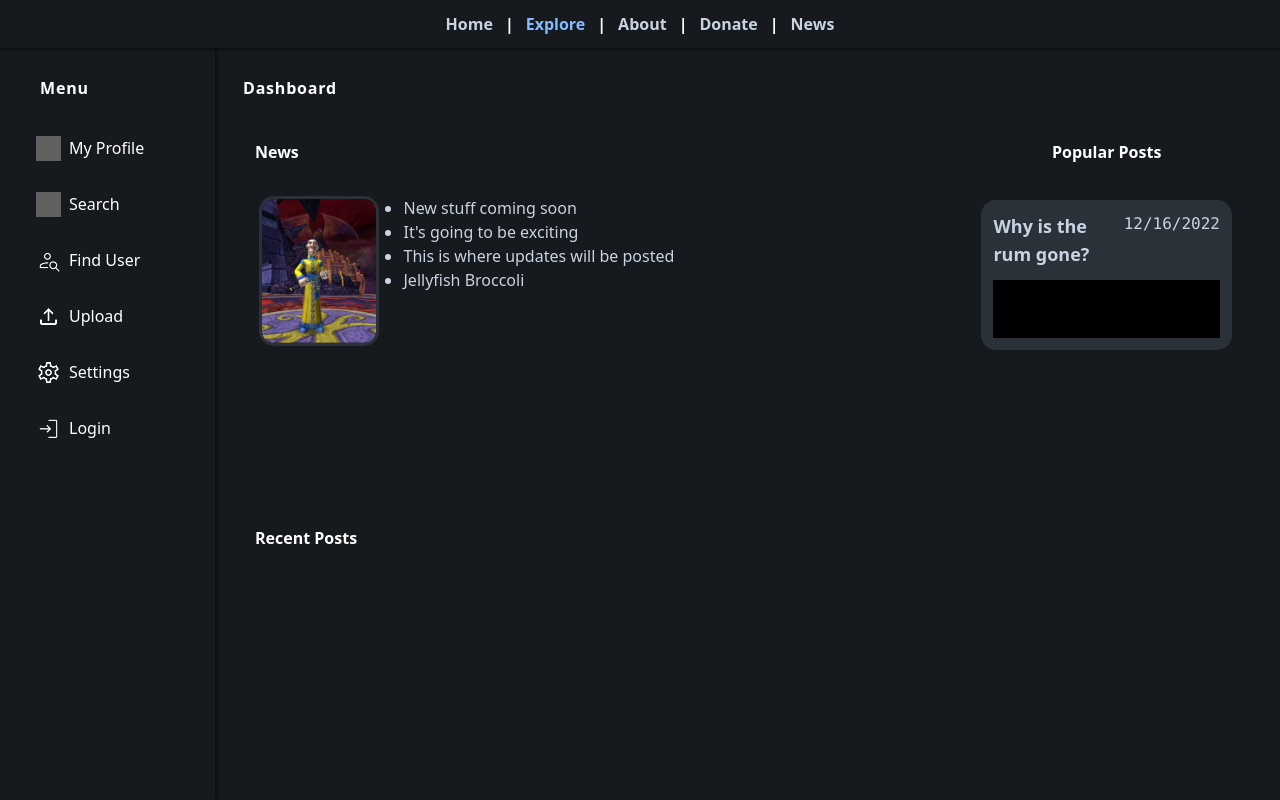
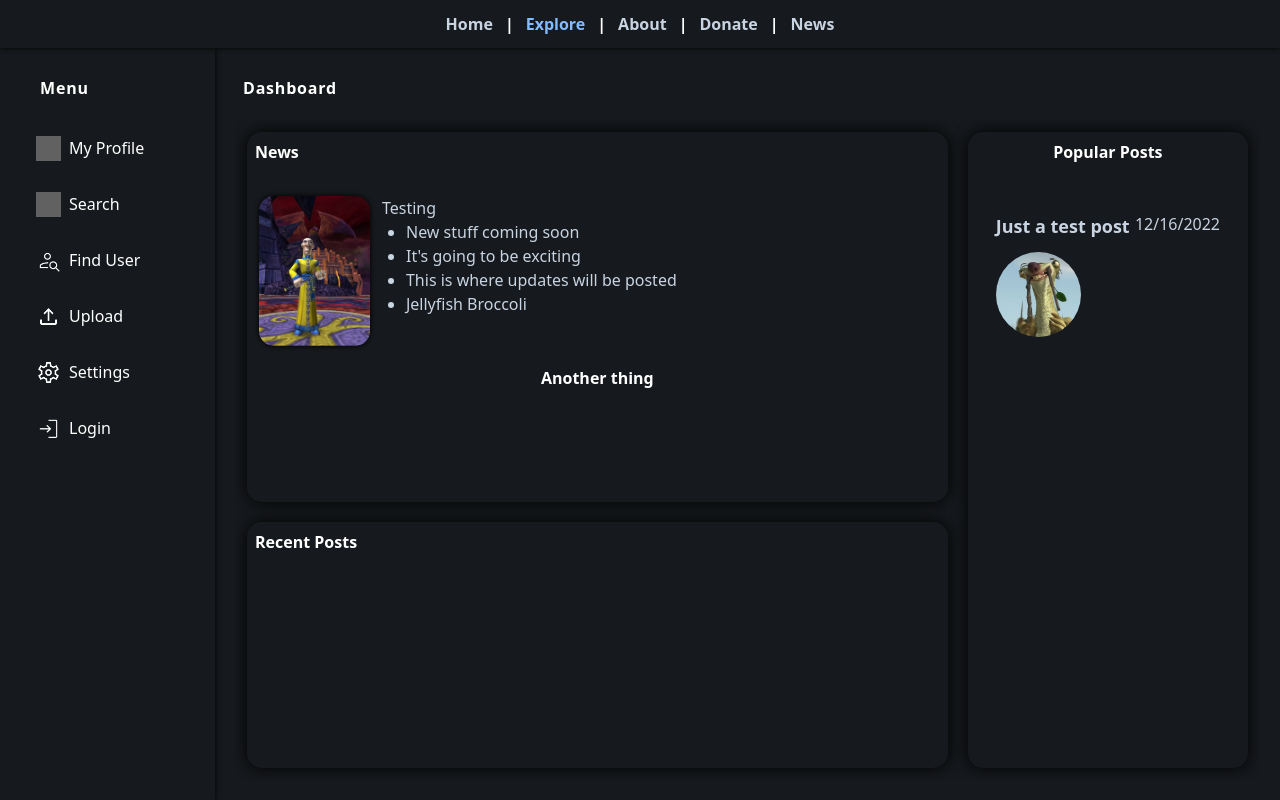
Before and after one commit to william-horn/wizard-wiki, a Next.js app: page /explore in a window 1280 px wide. Built offline with nearby package versions, Linux system fonts and the light colour scheme; grey boxes are pictures that could not be loaded; a web font is replaced by a local one.

Commit message:
designing post section

```diff
--- a/pages/explore/index.js
+++ b/pages/explore/index.js
@@ -37,7 +37,7 @@ const Explore = function() {
             </Container>
             <Title className="hidden mb-3 ml-3 tracking-wider text-left md:block" remove="text-center">Menu</Title>
             <Container className="flex flex-row justify-start overflow-x-auto md:flex-col md:flex-nowrap md:justify-start">
-              <Link href="/profile"><Button containerClassName="group hover:bg-[#333e4a] md:mx-2 mx-0" containerRemove="mx-2" leftIcon={Icons.ProfileIcon}>My Profile</Button></Link>
+              <Link href="/profile" className="min-w-fit"><Button containerClassName="group hover:bg-[#333e4a] md:mx-2 mx-0" containerRemove="mx-2" leftIcon={Icons.ProfileIcon}>My Profile</Button></Link>
               <Button containerClassName="group hover:bg-[#333e4a] md:mx-2 mx-0" containerRemove="mx-2" leftIcon={Icons.SearchIcon}>Search</Button>
               <Button containerClassName="group hover:bg-[#333e4a] md:mx-2 mx-0" containerRemove="mx-2" leftIcon={Icons.FindPersonIcon}>Find User</Button>
               <Button containerClassName="group hover:bg-[#333e4a] md:mx-2 mx-0" containerRemove="mx-2" leftIcon={Icons.UploadIcon}>Upload</Button>
@@ -60,15 +60,17 @@ const Explore = function() {
 
               {/* First section */}
               <Container className="flex w-full h-full">
-                <Container className="flex flex-col flex-[2.5] m-3">
+                <Container className="flex flex-col flex-[2.5] m-3 mr-5">
 
                   {/* News */}
-                  <Container className="mb-3 flex-[1.5] opacity-0 animate-fade-in-second">
+                  <Container className="flex-[1.5] opacity-0 shadow-[0_0_15px_black] rounded-[15px] relative animate-fade-in-second">
                     <Title className="text-left" remove="text-center">News</Title>
                     <Container className="flex p-3">
-                      <Container className="relative flex-[0.3] h-[150px] rounded-[15px] overflow-hidden border-[#2b3139] border-[3px] border-solid">
+                      <Container className="relative flex-[0.3] h-[150px] rounded-[15px] overflow-hidden card-shadow mr-3">
                         <Image alt="news banner" src={Images.NewsBannerImg} sizes="20vw" className="absolute object-cover object-center w-[300px] h-auto" fill/>
                       </Container>
+                      <Container>
+                        <Text>Testing</Text>
                         <List className="ml-6">
                           <List.Item>New stuff coming soon</List.Item>
                           <List.Item>It's going to be exciting</List.Item>
@@ -77,26 +79,32 @@ const Explore = function() {
                         </List>
                       </Container>
                     </Container>
+                    <Container>
+                      <Title>Another thing</Title>
+                    </Container>
+                  </Container>
 
                   {/* Recent Posts */}
-                  <Container className="flex-1 opacity-0 animate-fade-in-fourth">
+                  <Container className="flex-1 mt-5 opacity-0 shadow-[0_0_15px_black] rounded-[15px] relative animate-fade-in-fourth">
                     <Title className="text-left" remove="text-center">Recent Posts</Title>
                   </Container>
                 </Container>
 
                 {/* Popular Posts */}
-                <Container className="flex flex-col flex-1 mt-3 mb-3 mr-3 opacity-0 animate-fade-in-third">
+                <Container className="flex flex-col flex-1 mt-3 mb-3 mr-3 opacity-0 shadow-[0_0_15px_black] rounded-[15px] relative animate-fade-in-third">
                   <Title>Popular Posts</Title>
                   <Container className="h-full p-4 overflow-y-auto">
 
                     {/* Single post example */}
-                    <Container className="w-full h-[150px] bg-[#2b3139] rounded-[15px] p-3 flex flex-col">
+                    <Container className="w-full rounded-[15px] p-3 flex flex-col hover:bg-[#262b32] transition-colors group cursor-pointer">
                       <Container className="flex justify-between mb-3">
-                        <Title className="text-lg text-left text-[#9bd5ff]" remove="text-2xl text-center p-2 mb-3 text-white">Why is the rum gone?</Title>
-                        <Text className=" text-[#5f666e] font-mono font-medium">12/16/2022</Text>
+                        <Title className="text-lg text-left text-[#9bd5ff] font-extrabold group-hover:underline" remove="text-2xl text-center p-2 mb-3 text-white">Just a test post</Title>
+                        <Text className=" text-[#5f666e] font-light">12/16/2022</Text>
                       </Container>
-                      <Container className="h-full bg-black">
-
+                      <Container className="flex h-full">
+                        <Container className="relative w-[85px] h-[85px] rounded-[50%] overflow-hidden">
+                          <Image alt="upload pic" src={Images.TestPicImg} fill sizes="100px" className="object-cover"/>
+                        </Container>
                       </Container>
                     </Container>
 
--- a/public/images/index.js
+++ b/public/images/index.js
@@ -6,6 +6,7 @@ import LogoImg from './logo3.webp';
 import WizPacksImg from './wiz-packs.webp';
 import WizardBannerImg from './wiz-pic-2.webp';
 import NewsBannerImg from './news-banner-test.webp';
+import TestPicImg from './test-pic.webp';
 
 const Images = {
   CriticalShotImg,
@@ -14,7 +15,8 @@ const Images = {
   LogoImg,
   WizPacksImg,
   WizardBannerImg,
-  NewsBannerImg
+  NewsBannerImg,
+  TestPicImg
 }
 
 export default Images;
--- a/tailwind.config.js
+++ b/tailwind.config.js
@@ -31,12 +31,22 @@ module.exports = {
         'fade-in-second': 'fade-in 1s 0.5s linear forwards',
         'fade-in-third': 'fade-in 1s 0.7s linear forwards',
         'fade-in-fourth': 'fade-in 1s 0.9s linear forwards',
-        'fade-in-fifth': 'fade-in 1s 1.1s linear forwards'
+        'fade-in-fifth': 'fade-in 1s 1.1s linear forwards',
+
+        'drop-in-first': 'drop-in 1s 0.3s cubic-bezier(0.11, 0.88, 0.32, 0.83) forwards',
+        'drop-in-second': 'drop-in 1s 0.5s cubic-bezier(0.11, 0.88, 0.32, 0.83) forwards',
+        'drop-in-third': 'drop-in 1s 0.7s cubic-bezier(0.11, 0.88, 0.32, 0.83) forwards',
+        'drop-in-fourth': 'drop-in 1s 0.9s cubic-bezier(0.11, 0.88, 0.32, 0.83) forwards',
+        'drop-in-fifth': 'drop-in 1s 1.1s cubic-bezier(0.11, 0.88, 0.32, 0.83) forwards',
       },
       keyframes: {
         'fade-in': {
           '0%': { opacity: 0 },
           '100%': { opacity: 1 },
+        },
+        'drop-in': {
+          '0%': { opacity: 0 },
+          '100%': { opacity: 1 }
         },
         'nav-explore': {
           '100%': { 'background-color': '#16191d', border: 0 }
```
Also changed, not shown: public/images/test-pic.webp (added). Lines whose indentation alone changed are shown as unchanged.
